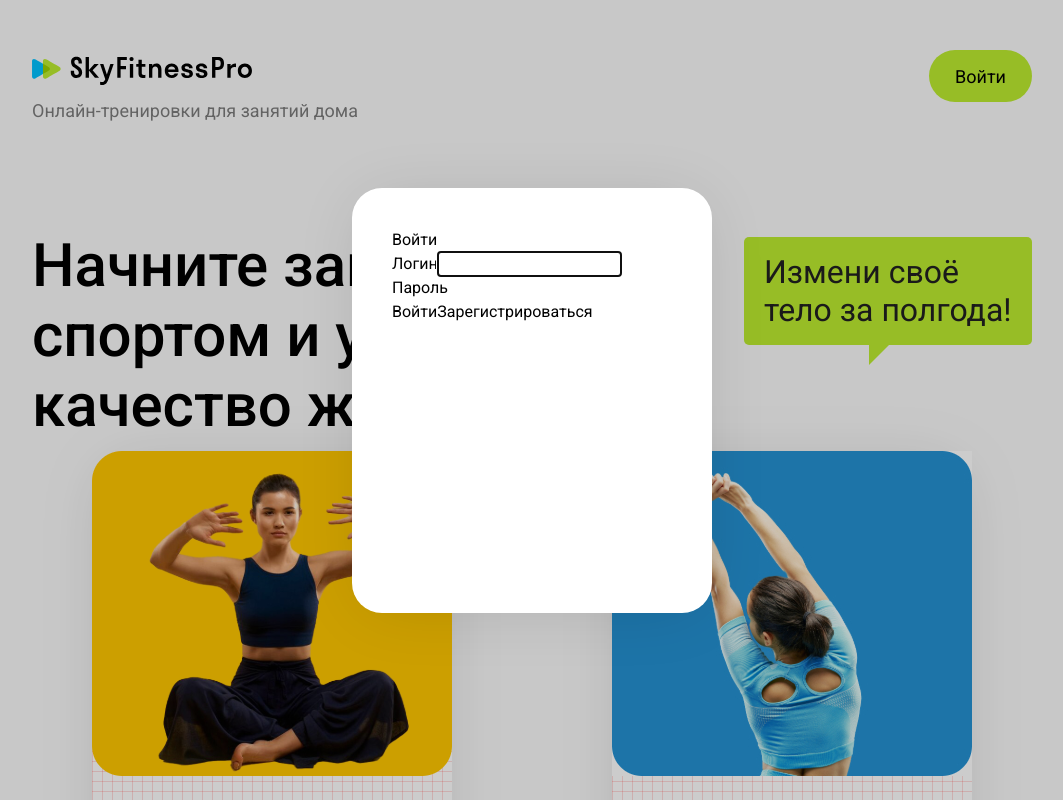
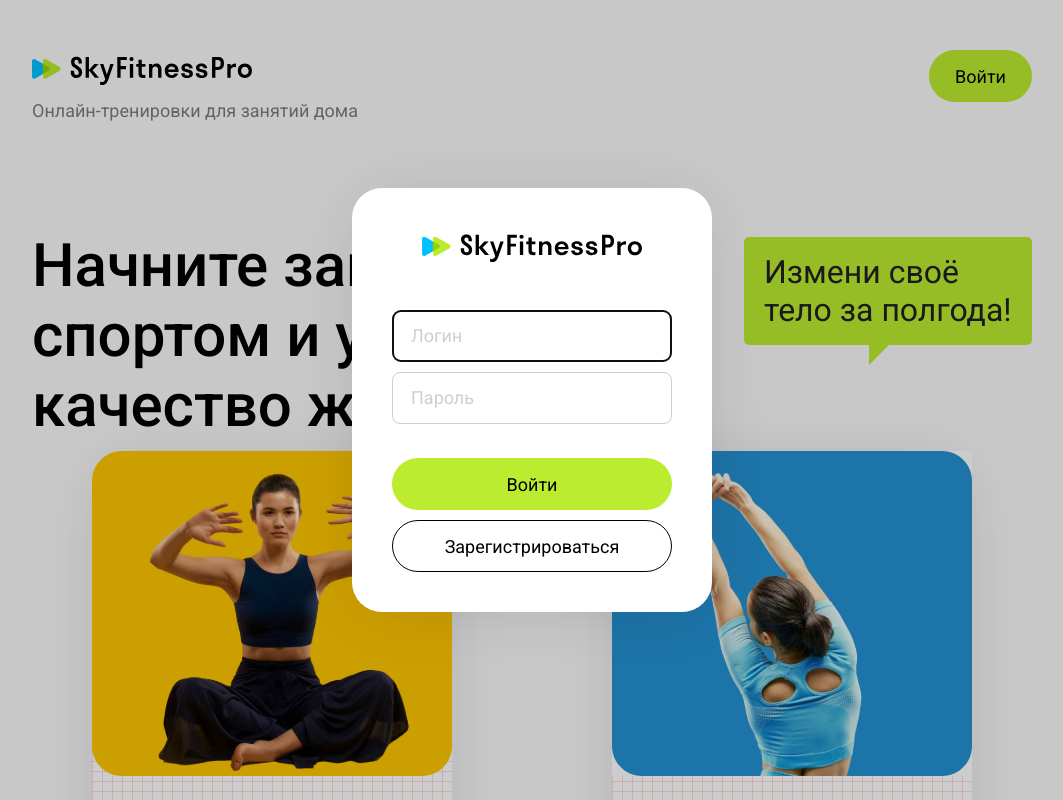
Before and after one commit to natalielogi/fitness-pro, a Next.js app: page / in a window 1280 px wide. Both pictures are taken after a click on the button "Войти". Shown: the top 800 px of the page, without its empty margins (108-1171 px from the left). Built offline with nearby package versions, Linux system fonts and the light colour scheme.

Commit message:
регистрация и атворизация, подключен апи

```diff
--- /dev/null
+++ b/src/app/services/auth/authApi.ts
@@ -0,0 +1,52 @@
+import { API_BASE } from '../constants';
+
+export type RegisterPayload = { email: string; password: string };
+export type RegisterResponse = { message: string };
+
+export type LoginPayload = { email: string; password: string };
+export type LoginResponse = { token: string };
+
+function hasMessage(x: unknown): x is { message: string } {
+  if (typeof x !== 'object' || x === null) return false;
+  const rec = x as Record<string, unknown>;
+  return typeof rec.message === 'string';
+}
+
+async function post<T>(path: string, payload: unknown): Promise<T> {
+  const res = await fetch(`${API_BASE}${path}`, {
+    method: 'POST',
+    body: JSON.stringify(payload),
+  });
+
+  const text = await res.text();
+
+  let data: unknown = {};
+  if (text) {
+    try {
+      data = JSON.parse(text);
+    } catch {
+      data = text;
+    }
+  }
+
+  if (!res.ok) {
+    const msg = hasMessage(data) ? data.message : `HTTP ${res.status}`;
+    throw new Error(msg);
+  }
+
+  return data as T;
+}
+
+export function registerUser(payload: RegisterPayload): Promise<RegisterResponse> {
+  return post<RegisterResponse>('/auth/register', payload);
+}
+
+export function loginUser(payload: LoginPayload): Promise<LoginResponse> {
+  return post<LoginResponse>('/auth/login', payload);
+}
+
+export function getApiErrorMessage(e: unknown): string {
+  if (e instanceof Error) return e.message;
+  if (typeof e === 'string') return e;
+  return 'Неизвестная ошибка';
+}
--- /dev/null
+++ b/src/app/services/constants.ts
@@ -0,0 +1 @@
+export const API_BASE = 'https://wedev-api.sky.pro/api/fitness';
--- a/src/components/auth/authModal.module.css
+++ b/src/components/auth/authModal.module.css
@@ -11,7 +11,6 @@
 .authCard {
   position: relative;
   width: 360px;
-  height: 425px;
   padding: 40px;
 
   border-radius: 30px;
@@ -23,6 +22,87 @@
   animation: authIn 160ms ease-out forwards;
 }
 
+.authForm {
+  display: flex;
+  flex-direction: column;
+  align-items: center;
+}
+
+.authForm__logo {
+  margin-bottom: 48px;
+}
+
+.authForm__input {
+  box-sizing: border-box;
+  border: 1px solid rgba(208, 206, 206, 1);
+  border-radius: 8px;
+  width: 280px;
+  height: 52px;
+  padding: 16px 18px 16px 18px;
+  margin-bottom: 10px;
+}
+
+.authForm__input::placeholder {
+  color: rgba(208, 206, 206, 1);
+  font-size: 18px;
+  font-weight: 400;
+  line-height: 21px;
+  text-align: left;
+}
+
+.button {
+  width: 280px;
+  height: 52px;
+  color: rgba(0, 0, 0, 1);
+  font-size: 18px;
+  font-weight: 400;
+  line-height: 21px;
+  transition:
+    background-color 0.2s ease,
+    border-color 0.2s ease,
+    color 0.2s ease;
+}
+
+.buttonPrimary {
+  margin-top: 24px;
+  margin-bottom: 10px;
+}
+
+.buttonPrimary:hover:not(:disabled) {
+  background: rgba(198, 255, 0, 1);
+}
+
+.buttonSecondary {
+  background-color: #fff;
+  border: 1px solid rgba(0, 0, 0, 1);
+}
+
+.buttonSecondary:hover:not(:disabled) {
+  background: rgba(247, 247, 247, 1);
+}
+
+.inputError {
+  box-sizing: border-box;
+  border: 1px solid rgba(219, 0, 48, 1) !important;
+  border-radius: 8px;
+}
+
+.errorText {
+  color: rgba(219, 0, 48, 1);
+  font-family:
+    Roboto,
+    system-ui,
+    -apple-system,
+    'Segoe UI',
+    Arial,
+    sans-serif;
+  font-size: 14px;
+  font-weight: 400;
+  line-height: 16px;
+  letter-spacing: 0;
+  text-align: center;
+}
+
 @keyframes authIn {
   to {
     transform: translateY(0);
--- a/src/components/auth/loginForm.tsx
+++ b/src/components/auth/loginForm.tsx
@@ -2,12 +2,26 @@
 
 import { useState, useRef, useEffect } from 'react';
 import { useAuthModal } from '@/context/auth-modal';
+import Image from 'next/image';
+import styles from './authModal.module.css';
+import { getApiErrorMessage, loginUser } from '@/app/services/auth/authApi';
+
+type LoginFieldErrors = { email?: string; password?: string; form?: string };
+
+function mapLoginError(msg: string): LoginFieldErrors {
+  if (msg.includes('Пользователь с таким email не найден')) return { email: msg };
+  if (msg.includes('Неверный пароль')) return { password: msg };
+  return { form: msg };
+}
 
 export default function LoginForm() {
   const { switchMode, close } = useAuthModal();
-  const [login, setLogin] = useState('');
+
+  const [email, setEmail] = useState('');
   const [password, setPassword] = useState('');
-  const [pending, setPending] = useState(false);
+  const [isSubmitting, setIsSubmitting] = useState(false);
+  const [error, setError] = useState<LoginFieldErrors>({});
+
   const inputRef = useRef<HTMLInputElement>(null);
 
   useEffect(() => {
@@ -16,35 +30,46 @@ export default function LoginForm() {
 
   const onSubmit = async (e: React.FormEvent) => {
     e.preventDefault();
-    setPending(true);
+    setError({});
+    setIsSubmitting(true);
     try {
-      // TODO: await authApi.login({ login, password });
-      console.log('login', { login, password });
-      close();
+      const { token } = await loginUser({ email, password });
+      localStorage.setItem('token', token);
+      close?.();
+    } catch (e) {
+      const msg = getApiErrorMessage(e);
+      setError(mapLoginError(msg));
     } finally {
-      setPending(false);
+      setIsSubmitting(false);
     }
   };
 
-  const disabled = pending || !login || !password;
-
   return (
-    <form onSubmit={onSubmit} className="authForm" noValidate>
-      <h2>Войти</h2>
-
-      <label htmlFor="login">Логин</label>
-      <input
-        id="login"
-        name="login"
-        ref={inputRef}
-        value={login}
-        onChange={(e) => setLogin(e.target.value)}
-        autoComplete="username"
-        required
-        disabled={pending}
+    <form onSubmit={onSubmit} className={styles.authForm} noValidate>
+      <Image
+        src="/logo.svg"
+        alt="App logo"
+        width={220}
+        height={35}
+        className={styles.authForm__logo}
+        priority
       />
 
-      <label htmlFor="password">Пароль</label>
+      <input
+        id="email"
+        name="email"
+        type="email"
+        ref={inputRef}
+        value={email}
+        onChange={(e) => setEmail(e.target.value)}
+        autoComplete="username"
+        placeholder="Логин"
+        className={`${styles.authForm__input} ${error.email ? styles.inputError : ''}`}
+        required
+        disabled={isSubmitting}
+        aria-invalid={!!error.email}
+      />
+
       <input
         id="password"
         name="password"
@@ -53,14 +78,28 @@ export default function LoginForm() {
         onChange={(e) => setPassword(e.target.value)}
         autoComplete="current-password"
         required
-        disabled={pending}
+        disabled={isSubmitting}
+        className={`${styles.authForm__input} ${error.email ? styles.inputError : ''}`}
+        placeholder="Пароль"
+        aria-invalid={!!error.password}
       />
 
-      <button type="submit" disabled={disabled}>
-        {pending ? 'Входим…' : 'Войти'}
+      {(error.email || error.password || error.form) && (
+        <p className={styles.errorText} role="alert" aria-live="polite">
+          {error.email || error.password || error.form}
+        </p>
+      )}
+
+      <button type="submit" className={`btn ${styles.button} ${styles.buttonPrimary}`}>
+        Войти
       </button>
 
-      <button type="button" onClick={() => switchMode('register')} disabled={pending}>
+      <button
+        type="button"
+        onClick={() => switchMode('register')}
+        className={`btn ${styles.button} ${styles.buttonSecondary}`}
+        disabled={isSubmitting}
+      >
         Зарегистрироваться
       </button>
     </form>
--- a/src/components/auth/registerForm.tsx
+++ b/src/components/auth/registerForm.tsx
@@ -2,46 +2,73 @@
 
 import { useState, useRef, useEffect } from 'react';
 import { useAuthModal } from '@/context/auth-modal';
+import Image from 'next/image';
+import styles from './authModal.module.css';
+import { getApiErrorMessage, registerUser } from '@/app/services/auth/authApi';
+
+type RegisterFieldErrors = {
+  email?: string;
+  password?: string;
+  passwordConfirm?: string;
+  form?: string;
+};
+
+function mapRegisterError(msg: string): RegisterFieldErrors {
+  if (msg.includes('Введите корректный Email')) return { email: msg };
+  if (msg.includes('уже существует')) return { email: msg };
+  if (msg.includes('Пароль должен содержать')) return { password: msg };
+  return { form: msg };
+}
 
 export default function RegisterForm() {
-  const { switchMode, close } = useAuthModal();
+  const { switchMode } = useAuthModal();
+
   const [email, setEmail] = useState('');
-  const [p1, setP1] = useState('');
-  const [p2, setP2] = useState('');
-  const [pending, setPending] = useState(false);
+  const [password, setPassword] = useState('');
+  const [passwordConfirm, setPasswordConfirm] = useState('');
+  const [isSubmitting, setIsSubmitting] = useState(false);
+  const [error, setError] = useState<RegisterFieldErrors>({});
+  const [ok, setOk] = useState<string | null>(null);
+
   const inputRef = useRef<HTMLInputElement>(null);
-
   useEffect(() => {
     inputRef.current?.focus();
   }, []);
 
   const onSubmit = async (e: React.FormEvent) => {
     e.preventDefault();
-    if (!email || !p1 || !p2) return;
-    if (p1 !== p2) {
-      alert('Пароли не совпадают');
+    setOk(null);
+    setError({});
+
+    if (password !== passwordConfirm) {
+      setError({ passwordConfirm: 'Пароли не совпадают' });
       return;
     }
-    setPending(true);
+
+    setIsSubmitting(true);
     try {
-      // TODO: await authApi.register({ email, password: p1 });
-      console.log('register', { email, password: p1 });
-      close();
-    } catch (err) {
-      console.error(err);
-      // TODO: показать ошибку тостом
+      const { message } = await registerUser({ email, password });
+      setOk(message || 'Регистрация прошла успешно!');
+      switchMode('login');
+    } catch (e) {
+      const msg = getApiErrorMessage(e);
+      setError(mapRegisterError(msg));
     } finally {
-      setPending(false);
+      setIsSubmitting(false);
     }
   };
 
-  const disabled = pending || !email || !p1 || !p2;
+  return (
+    <form onSubmit={onSubmit} className={styles.authForm} noValidate>
+      <Image
+        src="/logo.svg"
+        alt="App logo"
+        width={220}
+        height={35}
+        className={styles.authForm__logo}
+        priority
+      />
 
-  return (
-    <form onSubmit={onSubmit} className="authForm" noValidate>
-      <h2>Регистрация</h2>
-
-      <label htmlFor="reg-email">Эл. почта</label>
       <input
         id="reg-email"
         name="email"
@@ -51,38 +78,60 @@ export default function RegisterForm() {
         onChange={(e) => setEmail(e.target.value)}
         autoComplete="email"
         required
-        disabled={pending}
+        disabled={isSubmitting}
+        className={`${styles.authForm__input} ${error.email ? styles.inputError : ''}`}
+        placeholder="Эл. почта"
+        aria-invalid={!!error.email}
       />
 
-      <label htmlFor="reg-pass">Пароль</label>
       <input
         id="reg-pass"
         name="password"
         type="password"
-        value={p1}
-        onChange={(e) => setP1(e.target.value)}
+        value={password}
+        onChange={(e) => setPassword(e.target.value)}
         autoComplete="new-password"
         required
-        disabled={pending}
+        disabled={isSubmitting}
+        className={`${styles.authForm__input} ${error.email ? styles.inputError : ''}`}
+        placeholder="Пароль"
+        aria-invalid={!!error.password}
       />
 
-      <label htmlFor="reg-pass2">Повторите пароль</label>
       <input
         id="reg-pass2"
         name="passwordConfirm"
         type="password"
-        value={p2}
-        onChange={(e) => setP2(e.target.value)}
+        value={passwordConfirm}
+        onChange={(e) => setPasswordConfirm(e.target.value)}
         autoComplete="new-password"
         required
-        disabled={pending}
+        disabled={isSubmitting}
+        className={`${styles.authForm__input} ${error.email ? styles.inputError : ''}`}
+        placeholder="Повторите пароль"
+        aria-invalid={!!error.passwordConfirm}
       />
+      {(error.email || error.password || error.passwordConfirm || error.form) && (
+        <p className={styles.errorText} role="alert" aria-live="polite">
+          {error.email || error.password || error.passwordConfirm || error.form}
+        </p>
+      )}
+      {ok && (
+        <p className="authForm__success" role="status" aria-live="polite">
+          {ok}
+        </p>
+      )}
 
-      <button type="submit" disabled={disabled}>
-        {pending ? 'Регистрируем…' : 'Зарегистрироваться'}
+      <button type="submit" className={`btn ${styles.button} ${styles.buttonPrimary}`}>
+        Зарегистрироваться
       </button>
 
-      <button type="button" onClick={() => switchMode('login')} disabled={pending}>
+      <button
+        type="button"
+        onClick={() => switchMode('login')}
+        className={`btn ${styles.button} ${styles.buttonSecondary}`}
+        disabled={isSubmitting}
+      >
         Войти
       </button>
     </form>
```
